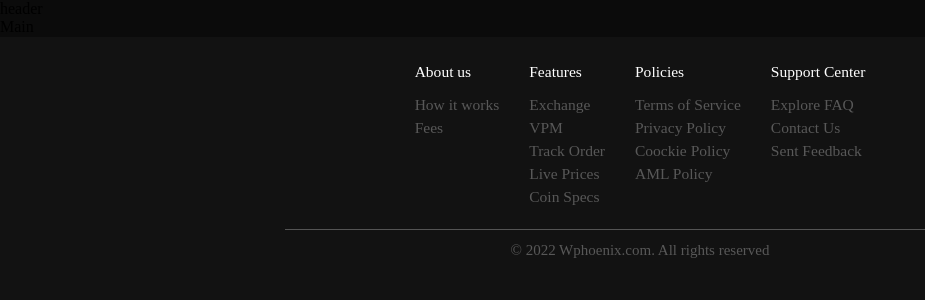
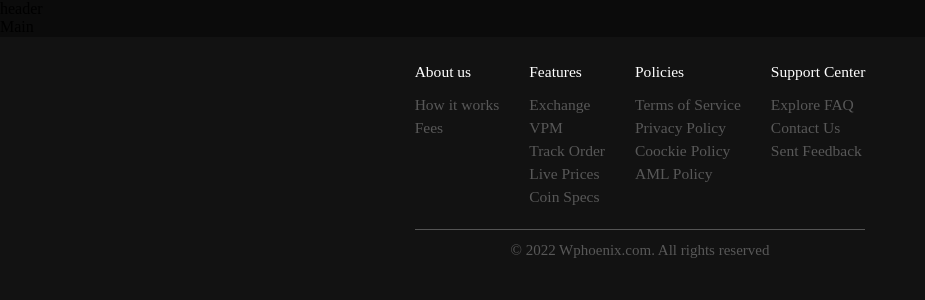
Before and after one commit to chyVacheck/white_proenix, a React (Create React App) app: page / in a window 1280 px wide. Shown: the top 300 px of the page, without its empty margins (0-925 px from the left). Built offline with nearby package versions, Linux system fonts and the light colour scheme.

Commit message:
style code

```diff
--- a/src/components/Footer/Footer.css
+++ b/src/components/Footer/Footer.css
@@ -16,7 +16,6 @@
 
 .footer__container {
   max-height: 200px;
-  width: 711px;
 
   display: flex;
   flex-direction: column;
@@ -24,7 +23,7 @@
   row-gap: 20px;
 }
 
-.footer__info-container{
+.footer__info-container {
   margin: 0;
   display: flex;
   flex-direction: row;
```
